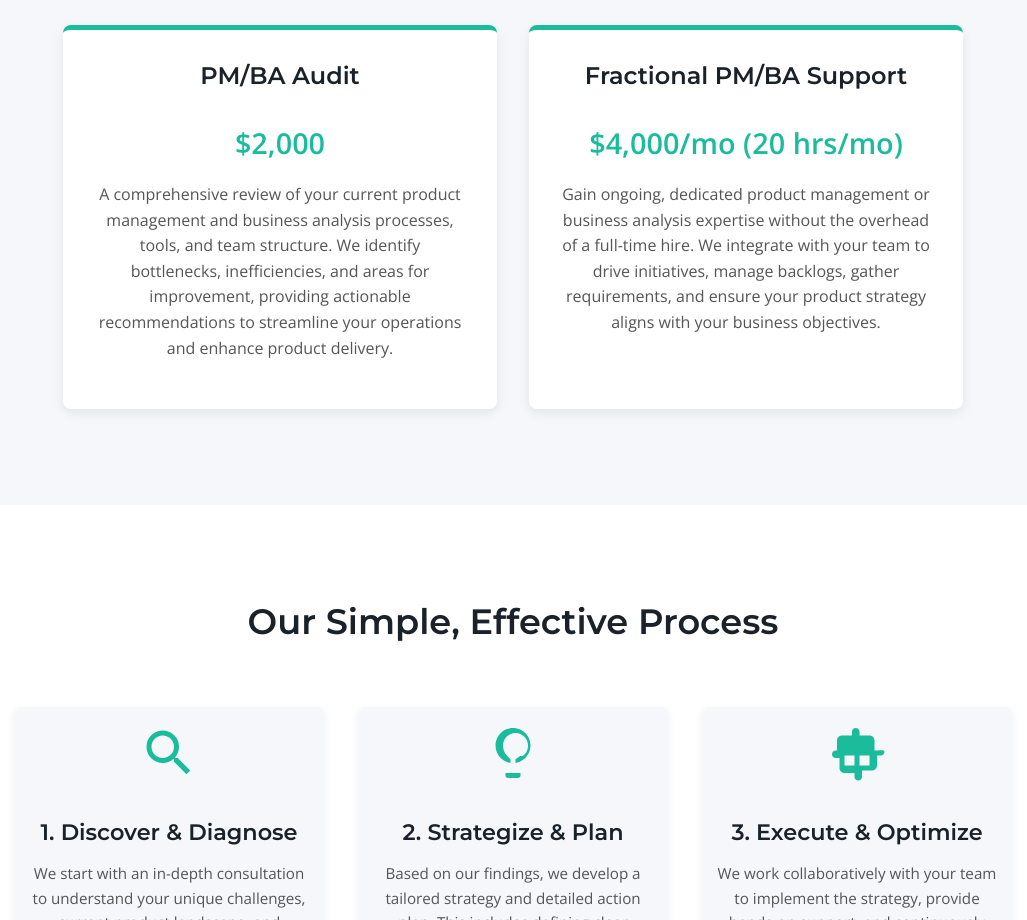
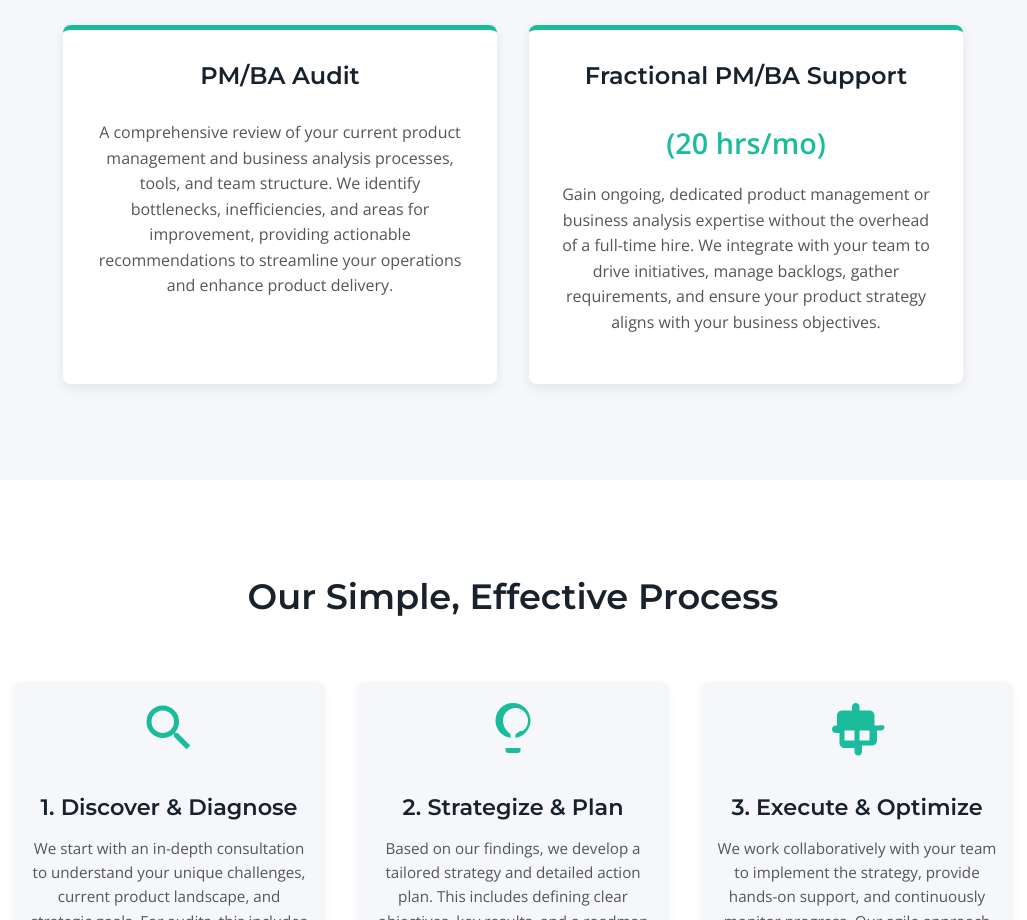
Before and after one commit to kennetixllc/Kennetix-Website, a plain HTML site: page index.html in a window 1280 px wide. Shown: the part 1300-2220 px from the top of the page, without its empty margins (127-1154 px from the left). Drawn offline with nearby package versions, Linux system fonts and the light colour scheme; a script that the page names is missing.

Commit message:
Update index.html

```diff
--- a/index.html
+++ b/index.html
@@ -475,12 +475,12 @@
             <div class="service-cards">
                 <div class="service-card">
                     <h3>PM/BA Audit</h3>
-                    <p class="price">$2,000</p>
+                    <p class="price"></p>
                     <p>A comprehensive review of your current product management and business analysis processes, tools, and team structure. We identify bottlenecks, inefficiencies, and areas for improvement, providing actionable recommendations to streamline your operations and enhance product delivery.</p>
                 </div>
                 <div class="service-card">
                     <h3>Fractional PM/BA Support</h3>
-                    <p class="price">$4,000/mo (20 hrs/mo)</p>
+                    <p class="price">(20 hrs/mo)</p>
                     <p>Gain ongoing, dedicated product management or business analysis expertise without the overhead of a full-time hire. We integrate with your team to drive initiatives, manage backlogs, gather requirements, and ensure your product strategy aligns with your business objectives.</p>
                 </div>
             </div>
```
